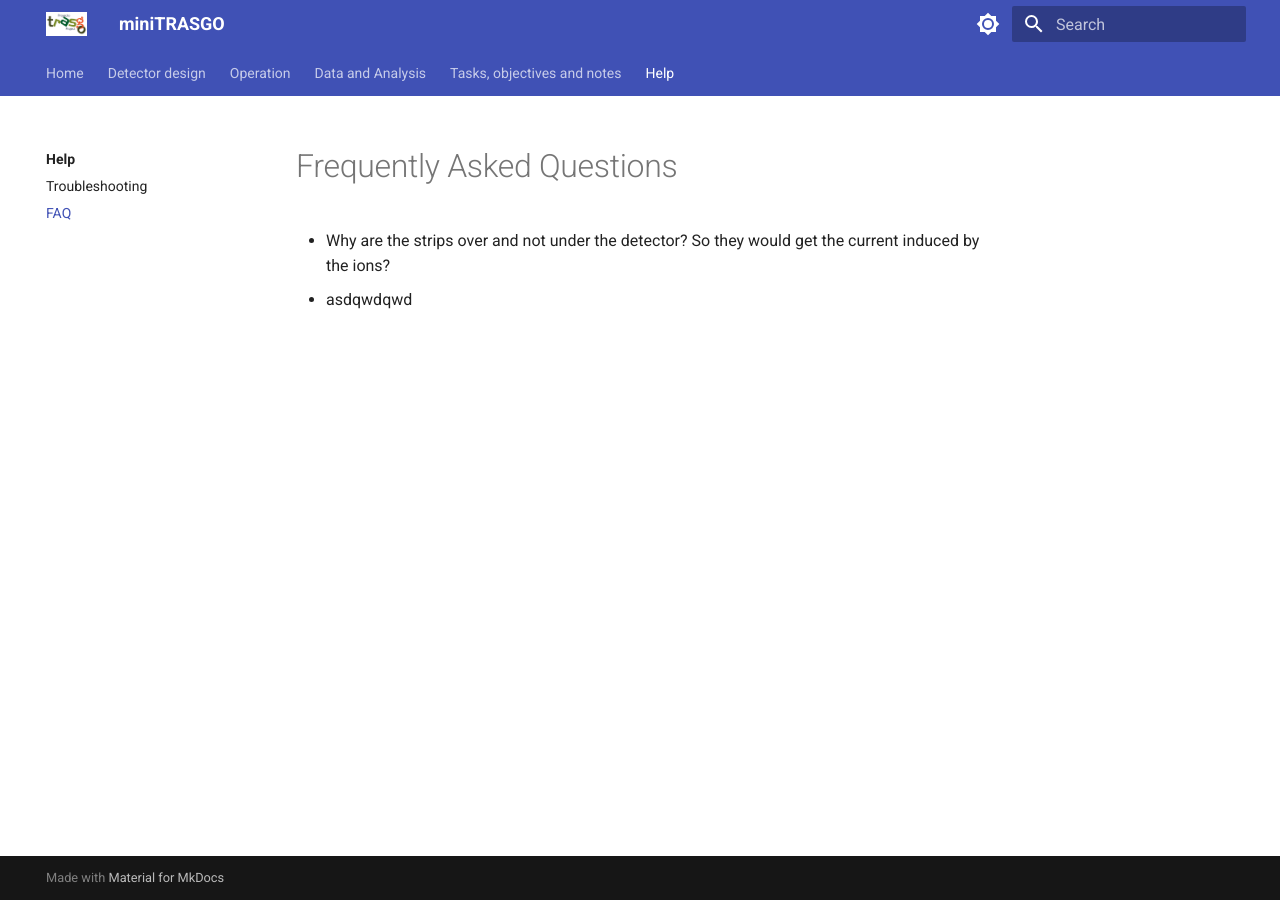
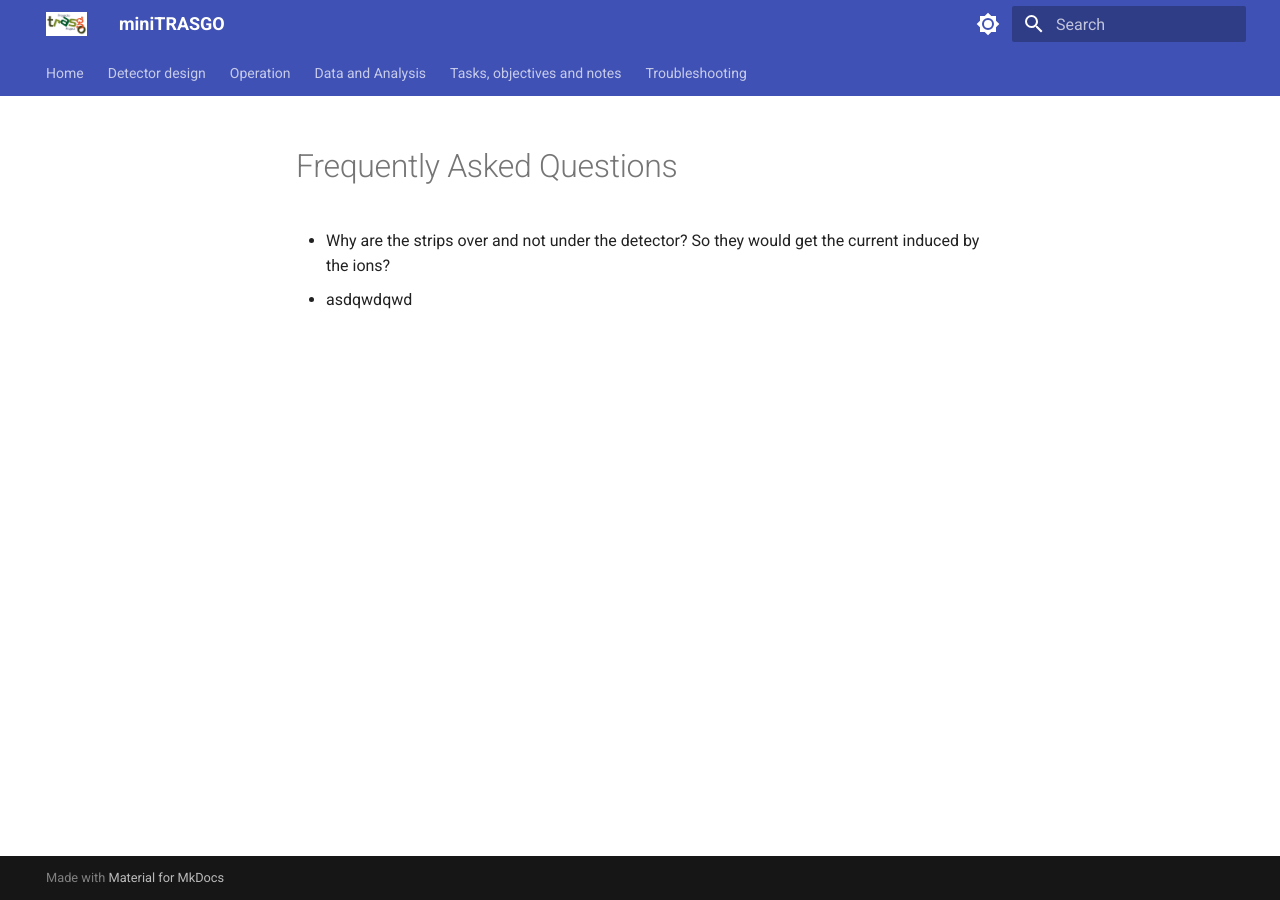
Before and after one commit to cayesoneira/miniTRASGO-documentation, an MkDocs documentation site: the page built from docs/help/frequent.md, in a window 1280 px wide. Built offline with MkDocs 1.6.1 and Material for MkDocs 9.7.7, drawn with Linux system fonts in a browser that asks for light colours.

Commit message:
Update mkdocs.yml

```diff
--- a/mkdocs.yml
+++ b/mkdocs.yml
@@ -28,10 +28,8 @@
         - Objectives: tasks/objectives.md
         - To understand: tasks/to-understand.md
         - Notes: tasks/notes.md
-    - Help:
-        - help/index.md
-        - Troubleshooting: help/troubleshooting.md
-        - FAQ: help/frequent.md
+    - Troubleshooting:
+        - help/troubleshooting.md
 theme:
   name: material
   features:
```
